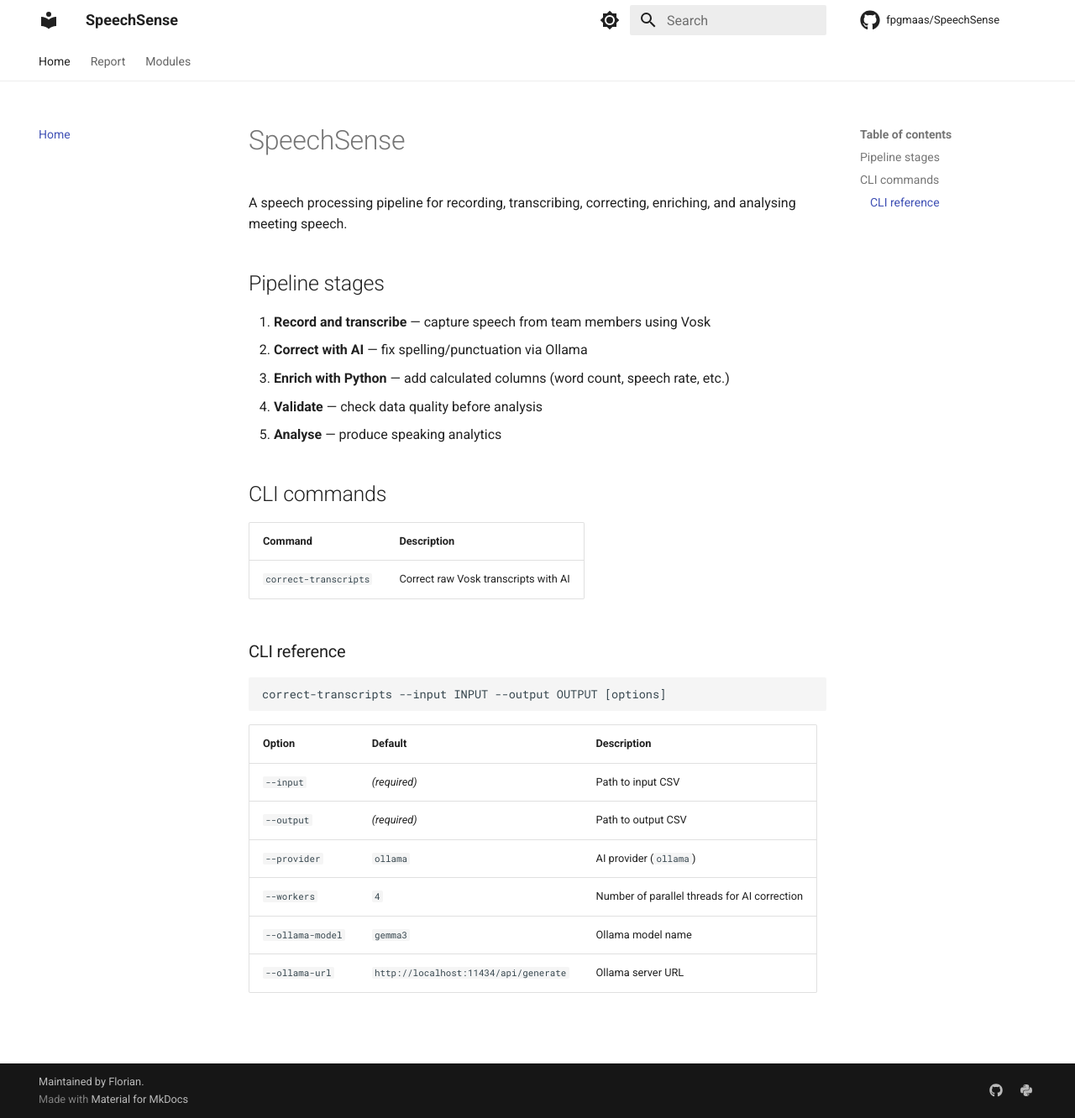
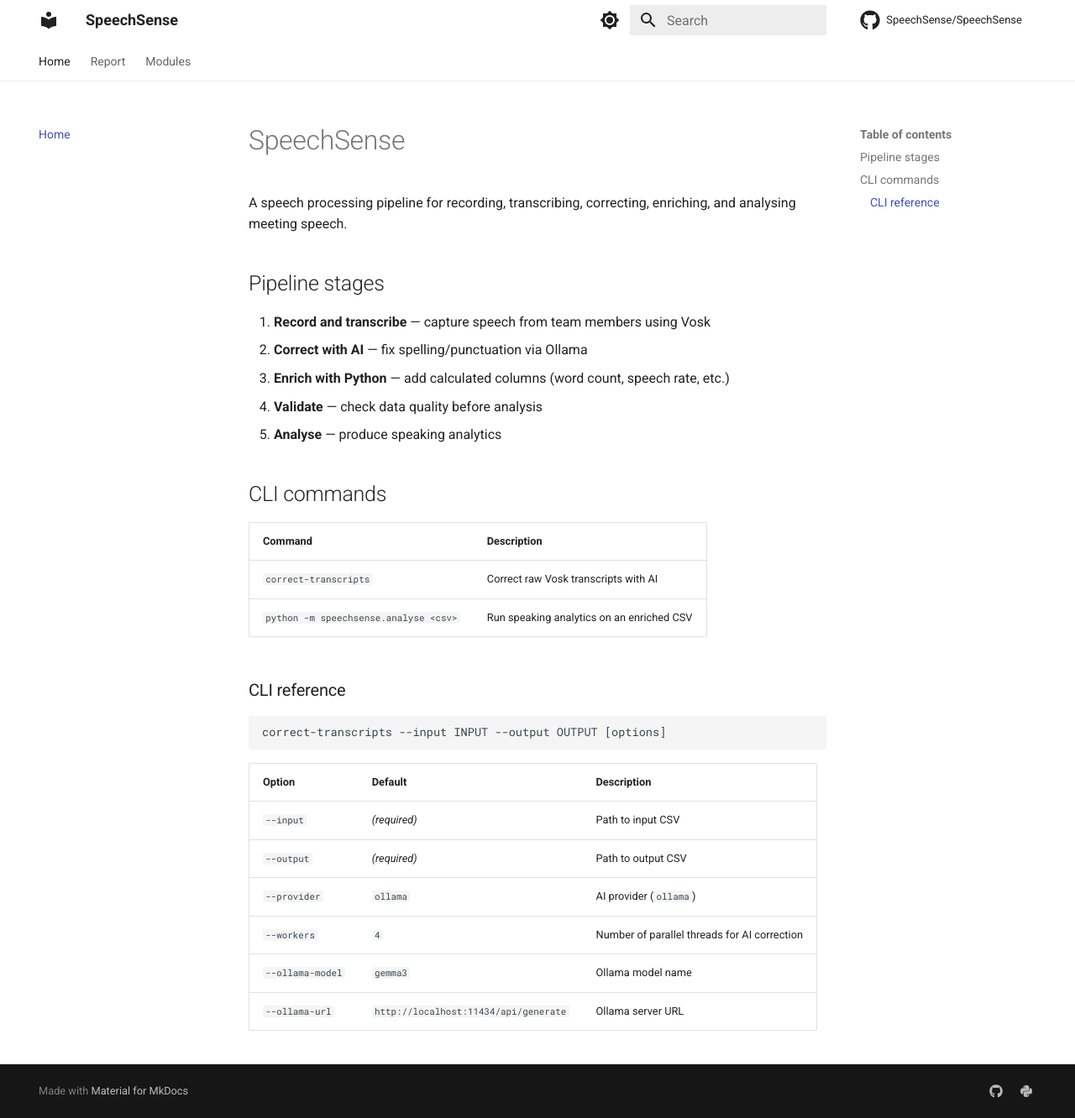
Before and after one commit to soujchallapalli/SpeechSense, an MkDocs documentation site: the page built from docs/index.md, in a window 1280 px wide and 1332 px high. Shown: the whole window at 84% size. Built offline with MkDocs 1.6.1 and Material for MkDocs 9.7.7, drawn with Linux system fonts in a browser that asks for light colours; comment, search, counter and statistics services are not loaded.

Commit message:
clean up docs and add data analysis section

```diff
--- a/docs/index.md
+++ b/docs/index.md
@@ -12,9 +12,10 @@
 
 ## CLI commands
 
-| Command               | Description                          |
-| --------------------- | ------------------------------------ |
-| `correct-transcripts` | Correct raw Vosk transcripts with AI |
+| Command                               | Description                               |
+| ------------------------------------- | ----------------------------------------- |
+| `correct-transcripts`                 | Correct raw Vosk transcripts with AI      |
+| `python -m speechsense.analyse <csv>` | Run speaking analytics on an enriched CSV |
 
 ### CLI reference
 
--- a/mkdocs.yml
+++ b/mkdocs.yml
@@ -1,11 +1,10 @@
 site_name: SpeechSense
-repo_url: https://github.com/fpgmaas/SpeechSense
-site_url: https://fpgmaas.github.io/SpeechSense
+repo_url: https://github.com/SpeechSense/SpeechSense
+site_url: https://speechsense.github.io/SpeechSense
 site_description: A speech processing pipeline
 site_author: SpeechSense
 edit_uri: edit/main/docs/
-repo_name: fpgmaas/SpeechSense
-copyright: Maintained by <a href="https://fpgmaas.com">Florian</a>.
+repo_name: SpeechSense/SpeechSense
 
 nav:
   - Home: index.md
@@ -44,7 +43,7 @@
 extra:
   social:
     - icon: fontawesome/brands/github
-      link: https://github.com/fpgmaas/SpeechSense
+      link: https://github.com/SpeechSense/SpeechSense
     - icon: fontawesome/brands/python
       link: https://pypi.org/project/SpeechSense
 
--- a/pyproject.toml
+++ b/pyproject.toml
@@ -3,8 +3,8 @@
 version = "0.0.1"
 description = "A speech processing pipeline"
 authors = ["SpeechSense <SpeechSense>"]
-repository = "https://github.com/fpgmaas/SpeechSense"
-documentation = "https://fpgmaas.github.io/SpeechSense/"
+repository = "https://github.com/SpeechSense/SpeechSense"
+documentation = "https://speechsense.github.io/SpeechSense/"
 readme = "README.md"
 packages = [
   {include = "speechsense", from = "src"}
```
Also changed, not shown: docs/modules.md (+6 -0 lines).
